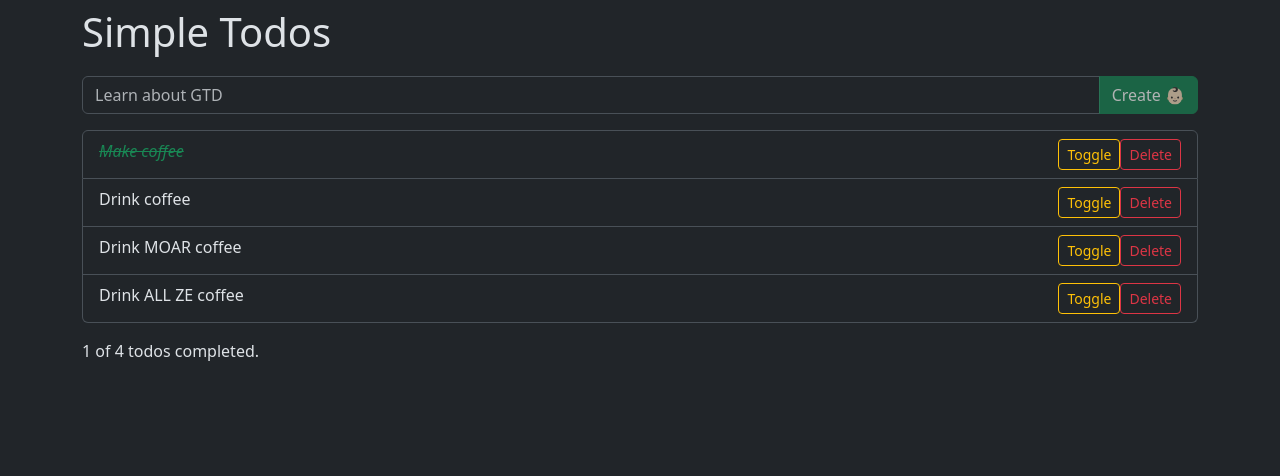
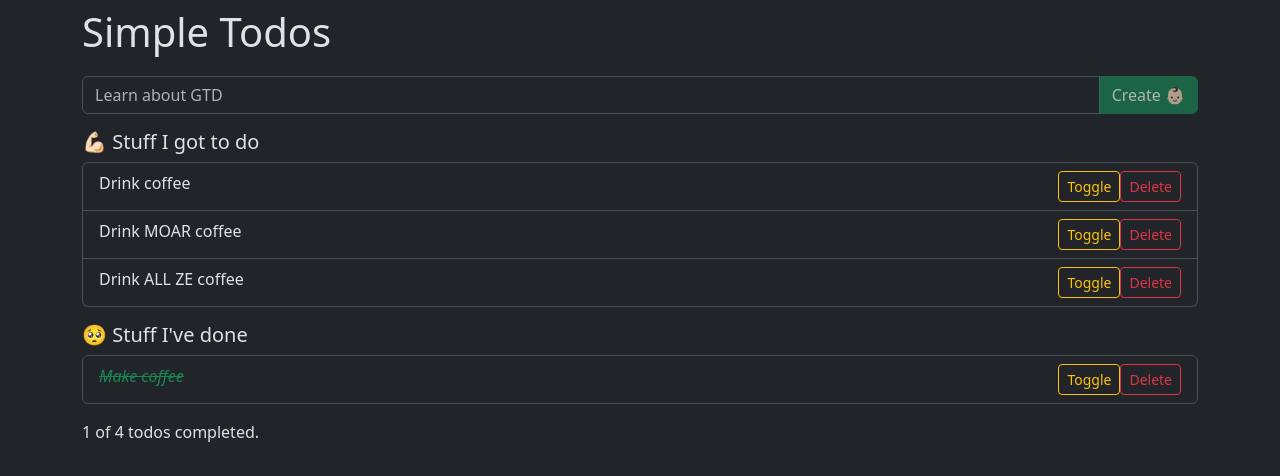
Before and after one commit to drblue/ykrea26h1, a React (Vite) app in the folder 02-simple-todos/: page / in a window 1280 px wide. Shown: the top 476 px of the page. Built offline with nearby package versions, Linux system fonts and the light colour scheme.

Commit message:
Derive list of `completed`/`notCompleted` todos from the `todos` state.

```diff
--- a/02-simple-todos/src/App.tsx
+++ b/02-simple-todos/src/App.tsx
@@ -1,12 +1,11 @@
 import { useState } from "react";
-import Button from "react-bootstrap/Button";
 import Container from "react-bootstrap/Container";
 import ListGroup from "react-bootstrap/ListGroup";
+import AddTodoForm from "./components/AddTodoForm";
 import TodoCounter from "./components/TodoCounter";
-import AddTodoForm from "./components/AddTodoForm";
+import TodoListItem from "./components/TodoListItem";
 import type { Todo } from "./types/Todo.types";
 import "./assets/scss/App.scss";
-import TodoListItem from "./components/TodoListItem";
 
 const initialTodos: Todo[] = [
 	{ id: 1, title: "Make coffee", completed: true },
@@ -42,6 +41,10 @@ function App() {
 		);
 	}
 
+	// Derive list of completed/incompleted todos from the `todos` state
+	const finishedTodos = todos.filter(todo => todo.completed);
+	const notFinishedTodos = todos.filter(todo => !todo.completed);
+
 	return (
 		<Container className="py-2">
 			<h1>Simple Todos</h1>
@@ -52,8 +55,21 @@ function App() {
 
 			{todos.length > 0 ? (
 				<>
+					<h2 className="h5 mb-2">💪🏻 Stuff I got to do</h2>
 					<ListGroup className="todolist mb-3">
-						{todos.map(todo => (
+						{notFinishedTodos.map(todo => (
+							<TodoListItem
+								onDelete={handleDeleteTodo}
+								onToggle={handleToggleTodo}
+								key={todo.id}
+								todo={todo}
+							/>
+						))}
+					</ListGroup>
+
+					<h2 className="h5 mb-2">🥺 Stuff I've done</h2>
+					<ListGroup className="todolist mb-3">
+						{finishedTodos.map(todo => (
 							<TodoListItem
 								onDelete={handleDeleteTodo}
 								onToggle={handleToggleTodo}
@@ -64,7 +80,7 @@ function App() {
 					</ListGroup>
 
 					<TodoCounter
-						completed={todos.filter(todo => todo.completed).length}
+						completed={finishedTodos.length}
 						total={todos.length}
 					 />
 				</>
```
